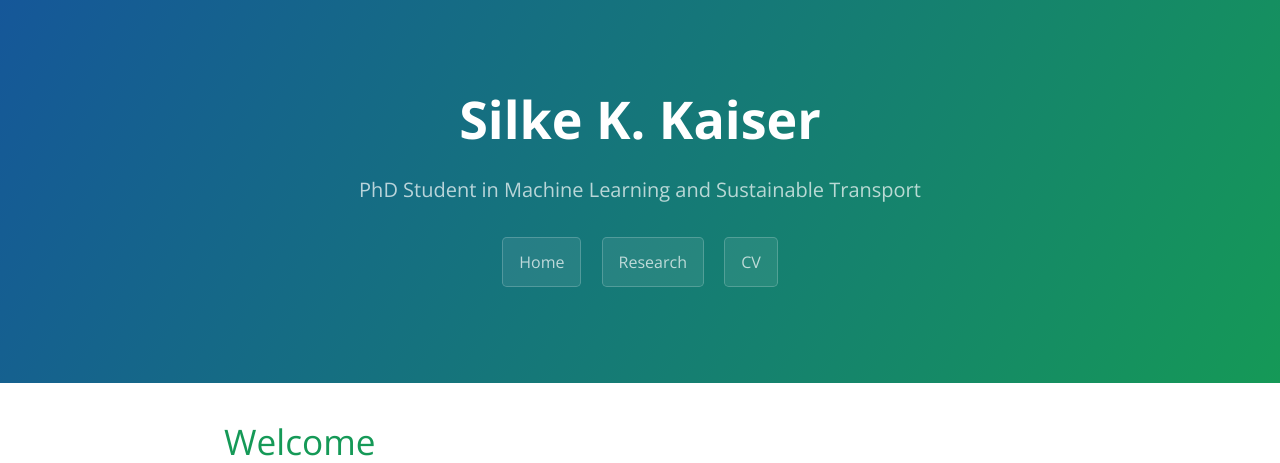
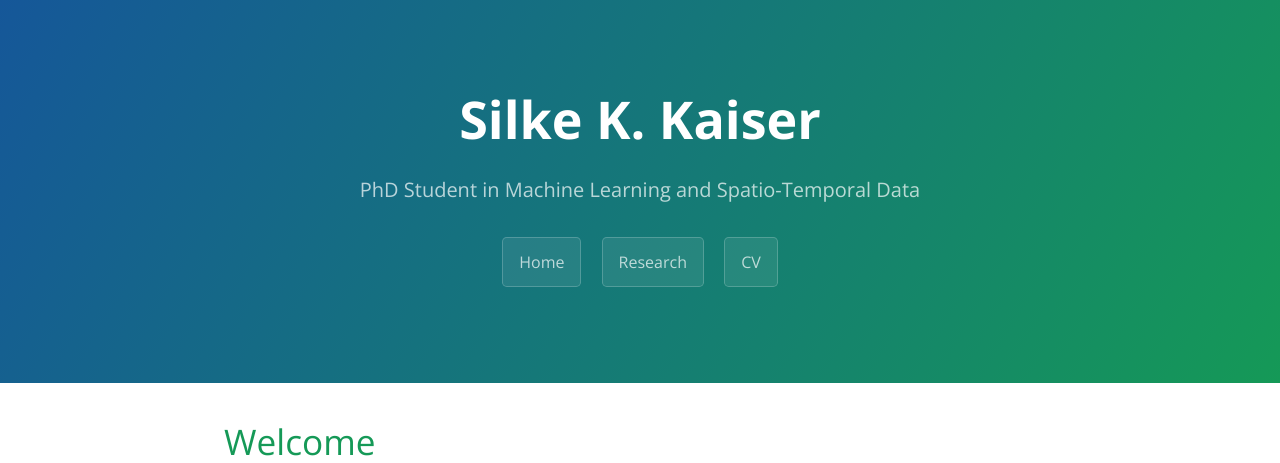
Before and after one commit to silkekaiser/silkekaiser.github.io, a Jekyll site: the page built from index.md, in a window 1280 px wide. Shown: the top 463 px of the page. Built offline with Jekyll 4.4.1, drawn with Linux system fonts in a browser that asks for light colours; nearby versions of some CDN libraries; our own code applies the rules of GitHub Pages for plain Markdown files; grey boxes are pictures that could not be loaded.

Commit message:
Update description for Silke K. Kaiser

```diff
--- a/_config.yml
+++ b/_config.yml
@@ -1,5 +1,5 @@
 title: 'Silke K. Kaiser'
-description: 'PhD Student in Machine Learning and Sustainable Transport'
+description: 'PhD Student in Machine Learning and Spatio-Temporal Data'
 
 name: 'Silke K. Kaiser'
 url: https://silkekaiser.github.io
```
